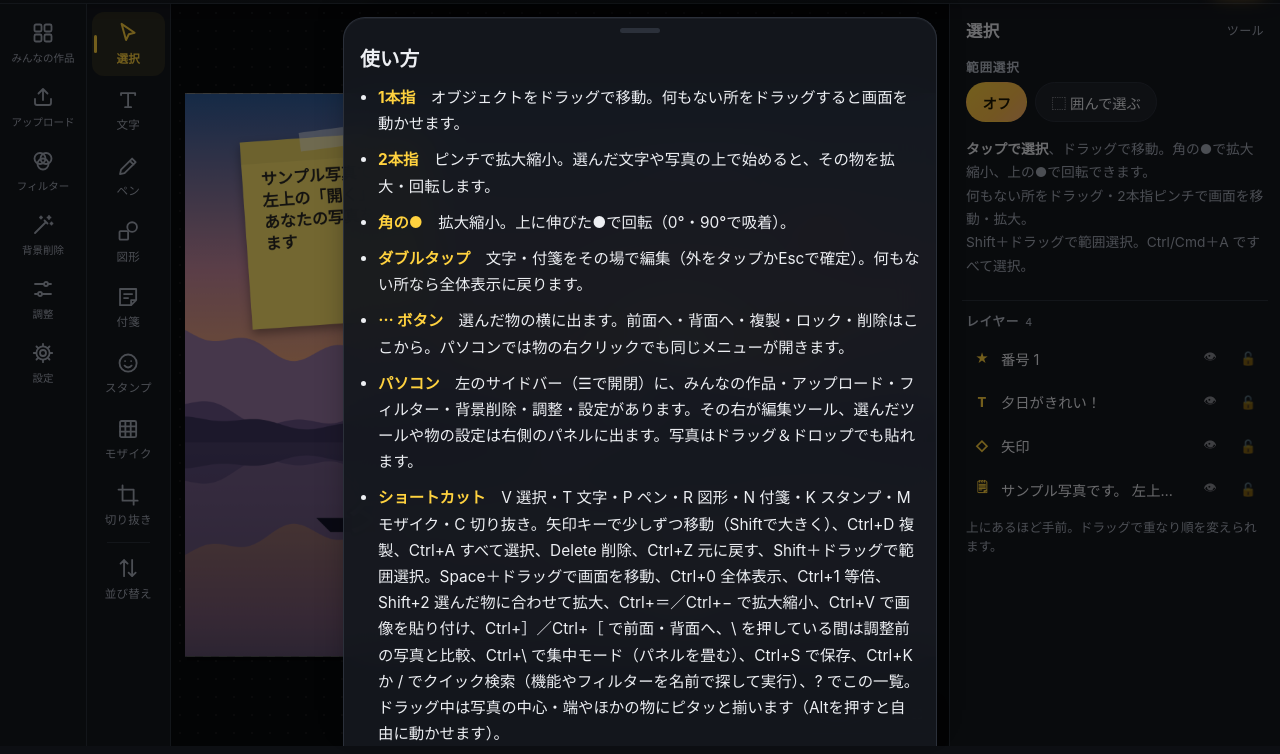
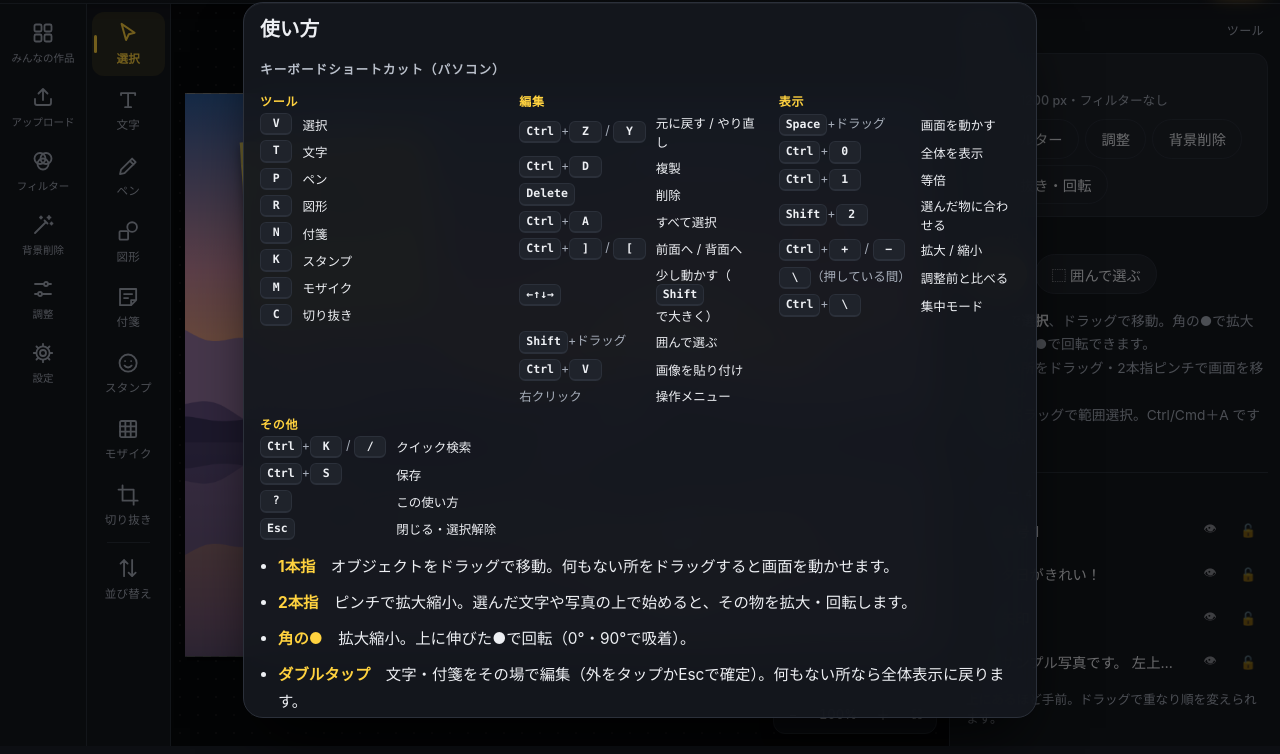
Before and after one commit to Ryvona/lufora, a plain HTML site: page index.html in a window 1280 px wide. Both pictures are taken after a click on the button 164 px from the left and 28 px from the top of the page. Shown: the part 54-808 px from the top of the page. Drawn offline with Linux system fonts and the light colour scheme; a web font is replaced by a local one.

Commit message:
PC: centred sheets, shortcut table, photo card, handle cursors

```diff
--- a/index.html
+++ b/index.html
@@ -419,6 +419,8 @@ html.desk #cv{cursor:default}
 html.desk #cv.ovr{cursor:move}
 html.desk #cv.pan{cursor:grabbing}
 html.desk #cv.grab{cursor:grab}
+html.desk #cv.hscale{cursor:nwse-resize}
+html.desk #cv.hrot{cursor:alias}
 /* クイック検索 (Ctrl+K or /) */
 #sheetCmd{padding-top:12px}
 html.desk #sheetCmd{top:12vh;bottom:auto;border-radius:18px;border-bottom:1px solid var(--line);max-height:70vh;animation:pop .22s var(--spring)}
@@ -431,6 +433,29 @@ html.desk #sheetCmd{top:12vh;bottom:auto;border-radius:18px;border-bottom:1px so
 #cmdList button.cur{background:rgba(255,210,63,.12);color:var(--accent)}
 #cmdList .none{padding:14px 12px;color:var(--muted);font-size:13px}
 .cmdnote{margin:10px 2px 0 !important}
+/* inspector: the photo card shown with nothing selected */
+.pcard{margin:2px 12px 6px;padding:12px;border-radius:14px;background:var(--chrome2);border:1px solid var(--line)}
+.pch{display:flex;flex-direction:column;gap:2px;font-weight:800;font-size:calc(14px*var(--u));margin-bottom:10px}
+.pch small{font-weight:500;font-size:calc(11.5px*var(--u));color:var(--muted)}
+.pcb{display:flex;flex-wrap:wrap;gap:6px}
+/* shortcut table in 使い方 */
+.keys{display:grid;grid-template-columns:repeat(auto-fit,minmax(220px,1fr));gap:4px 18px}
+.keys h4{margin:6px 0 4px;font-size:12px;color:var(--accent);letter-spacing:.06em}
+.keys dl{display:grid;grid-template-columns:auto 1fr;gap:5px 10px;margin:0;align-items:center;font-size:12.5px}
+.keys dt{white-space:nowrap;color:var(--muted)}
+.keys dd{margin:0}
+kbd{display:inline-block;min-width:1.6em;padding:1px 6px;border-radius:6px;border:1px solid var(--line);border-bottom-width:2px;background:var(--chrome2);color:var(--fg);font:600 11.5px/1.5 ui-monospace,Consolas,monospace;text-align:center}
+html:not(.desk) #sheetHelp .keys,html:not(.desk) #sheetHelp .keysh{display:none}
+html.desk #sheetHelp{max-width:760px}
+/* PC: the shortcut table comes first (that is what ? is pressed for) */
+html.desk #sheetHelp:not([hidden]){display:flex;flex-direction:column}
+html.desk #sheetHelp .keysh{order:1;margin-top:4px}
+html.desk #sheetHelp .keys{order:2}
+html.desk #sheetHelp .help{order:3;margin-top:14px}
+html.desk #sheetHelp .actions{order:4}
+/* PC: sheets are centred dialogs, not phone-style bottom sheets (the 書体 picker stays at the bottom so the text stays visible) */
+html.desk .sheet:not(.indrawer):not(.light){top:7vh;bottom:auto;max-height:86vh;border-radius:20px;border-bottom:1px solid var(--line);padding-bottom:20px;animation:pop .26s var(--spring);box-shadow:var(--hi),0 30px 60px -20px rgba(0,0,0,.9)}
+html.desk .sheet:not(.indrawer):not(.light) .grab{display:none}
 /* 集中モード: sidebar + inspector folded */
 html.desk.focus #side,html.desk.focus #insp{display:none}
 #zoomBox [aria-pressed="true"]{color:var(--accent)}
@@ -536,7 +561,7 @@ html.desk .chip:hover,html.desk .tool:hover,html.desk .tbtn:hover{filter:brightn
     <li><b>ダブルタップ</b>　文字・付箋をその場で編集（外をタップかEscで確定）。何もない所なら全体表示に戻ります。</li>
     <li><b>⋯ ボタン</b>　選んだ物の横に出ます。前面へ・背面へ・複製・ロック・削除はここから。パソコンでは物の右クリックでも同じメニューが開きます。</li>
     <li><b>パソコン</b>　左のサイドバー（☰で開閉）に、みんなの作品・アップロード・フィルター・背景削除・調整・設定があります。その右が編集ツール、選んだツールや物の設定は右側のパネルに出ます。写真はドラッグ＆ドロップでも貼れます。</li>
-    <li><b>ショートカット</b>　V 選択・T 文字・P ペン・R 図形・N 付箋・K スタンプ・M モザイク・C 切り抜き。矢印キーで少しずつ移動（Shiftで大きく）、Ctrl+D 複製、Ctrl+A すべて選択、Delete 削除、Ctrl+Z 元に戻す、Shift＋ドラッグで範囲選択。Space＋ドラッグで画面を移動、Ctrl+0 全体表示、Ctrl+1 等倍、Shift+2 選んだ物に合わせて拡大、Ctrl+＝／Ctrl+− で拡大縮小、Ctrl+V で画像を貼り付け、Ctrl+］／Ctrl+［ で前面・背面へ、\ を押している間は調整前の写真と比較、Ctrl+\ で集中モード（パネルを畳む）、Ctrl+S で保存、Ctrl+K か / でクイック検索（機能やフィルターを名前で探して実行）、? でこの一覧。ドラッグ中は写真の中心・端やほかの物にピタッと揃います（Altを押すと自由に動かせます）。</li>
+    <li><b>ピタッと整列</b>　ドラッグ中は写真の中心・端やほかの物に吸着し、ピンクの線が出ます（Altを押しながらだと自由に動かせます）。</li>
     <li><b>番号スタンプ</b>　①②③…と自動で番号が進むので、説明図づくりに便利です。</li>
     <li><b>フィルター</b>　エモ・レトロ・モノクロなど30種類以上。「強さ」で効き具合を調整でき、「調整」と重ねて使えます。</li>
     <li><b>背景削除</b>　AIで自動、または消したい色をタップ。AIは「標準」（内蔵・商用可）、「高精度」（初回のみ約115MBをダウンロード・商用可）、「高精度RMBG」（約44MB・非商用のみ）から選べ、どれも写真は端末の外に送られません。消しすぎた所は「ブラシで戻す」で直せます。貼った写真にも使えます。</li>
@@ -544,6 +569,27 @@ html.desk .chip:hover,html.desk .tool:hover,html.desk .tbtn:hover{filter:brightn
     <li><b>自動保存</b>　編集内容はこの端末に下書き保存され、次に開いたときに続きから始まります。付箋や文字の色・形などは前回の設定のまま次も使えます。</li>
     <li><b>カスタマイズ</b>　ツール列の端の「並び替え」か、ツールボタンの長押しで、ツールの並び順と表示を変えられます。表示サイズや演出はサイドバー（☰）の「設定」から。</li>
   </ul>
+  <h3 class="keysh">キーボードショートカット（パソコン）</h3>
+  <div class="keys">
+    <div><h4>ツール</h4><dl>
+      <dt><kbd>V</kbd></dt><dd>選択</dd><dt><kbd>T</kbd></dt><dd>文字</dd><dt><kbd>P</kbd></dt><dd>ペン</dd><dt><kbd>R</kbd></dt><dd>図形</dd>
+      <dt><kbd>N</kbd></dt><dd>付箋</dd><dt><kbd>K</kbd></dt><dd>スタンプ</dd><dt><kbd>M</kbd></dt><dd>モザイク</dd><dt><kbd>C</kbd></dt><dd>切り抜き</dd>
+    </dl></div>
+    <div><h4>編集</h4><dl>
+      <dt><kbd>Ctrl</kbd>+<kbd>Z</kbd> / <kbd>Y</kbd></dt><dd>元に戻す / やり直し</dd><dt><kbd>Ctrl</kbd>+<kbd>D</kbd></dt><dd>複製</dd>
+      <dt><kbd>Delete</kbd></dt><dd>削除</dd><dt><kbd>Ctrl</kbd>+<kbd>A</kbd></dt><dd>すべて選択</dd>
+      <dt><kbd>Ctrl</kbd>+<kbd>]</kbd> / <kbd>[</kbd></dt><dd>前面へ / 背面へ</dd><dt><kbd>←↑↓→</kbd></dt><dd>少し動かす（<kbd>Shift</kbd>で大きく）</dd>
+      <dt><kbd>Shift</kbd>+ドラッグ</dt><dd>囲んで選ぶ</dd><dt><kbd>Ctrl</kbd>+<kbd>V</kbd></dt><dd>画像を貼り付け</dd><dt>右クリック</dt><dd>操作メニュー</dd>
+    </dl></div>
+    <div><h4>表示</h4><dl>
+      <dt><kbd>Space</kbd>+ドラッグ</dt><dd>画面を動かす</dd><dt><kbd>Ctrl</kbd>+<kbd>0</kbd></dt><dd>全体を表示</dd><dt><kbd>Ctrl</kbd>+<kbd>1</kbd></dt><dd>等倍</dd>
+      <dt><kbd>Shift</kbd>+<kbd>2</kbd></dt><dd>選んだ物に合わせる</dd><dt><kbd>Ctrl</kbd>+<kbd>+</kbd> / <kbd>−</kbd></dt><dd>拡大 / 縮小</dd>
+      <dt><kbd>\</kbd>（押している間）</dt><dd>調整前と比べる</dd><dt><kbd>Ctrl</kbd>+<kbd>\</kbd></dt><dd>集中モード</dd>
+    </dl></div>
+    <div><h4>その他</h4><dl>
+      <dt><kbd>Ctrl</kbd>+<kbd>K</kbd> / <kbd>/</kbd></dt><dd>クイック検索</dd><dt><kbd>Ctrl</kbd>+<kbd>S</kbd></dt><dd>保存</dd><dt><kbd>?</kbd></dt><dd>この使い方</dd><dt><kbd>Esc</kbd></dt><dd>閉じる・選択解除</dd>
+    </dl></div>
+  </div>
   <div class="actions" style="padding:8px 0 0"><button class="btn primary" data-ex="close">閉じる</button></div>
 </div>
 
@@ -1685,7 +1731,9 @@ cv.addEventListener('pointermove', e => {
   if (!deskOn || e.pointerType !== 'mouse' || pointers.size) return;
   const p = pt(e), d = screenToDoc(p.x, p.y), o = tool === 'select' ? selObj() : null;
   const ms = tool === 'select' ? multiObjs() : [], b = ms.length ? multiBox(ms) : null, hov = tool === 'select' ? pick(d.x, d.y) : null;
-  cv.classList.toggle('ovr', tool === 'select' && !!((o && !o.locked && hitHandle(o, p)) || hov || (b && d.x >= b.x0 && d.x <= b.x1 && d.y >= b.y0 && d.y <= b.y1)));
+  const hh = tool === 'select' && o && !o.locked ? hitHandle(o, p) : null;   // resize / rotate handles get their own cursors
+  cv.classList.toggle('hscale', hh === 'scale'); cv.classList.toggle('hrot', hh === 'rot');
+  cv.classList.toggle('ovr', tool === 'select' && !hh && !!(hov || (b && d.x >= b.x0 && d.x <= b.x1 && d.y >= b.y0 && d.y <= b.y1)));
   const hid = hov && hov.id !== selId && !multi.includes(hov.id) ? hov.id : null;   // hover outline (Figma style)
   if (hid !== hoverId) { hoverId = hid; requestDraw(); }
 });
@@ -2873,6 +2921,13 @@ panel.addEventListener('drop', e => {
   const [o] = a.splice(from, 1); a.splice(to, 0, o);   // takes the target's place in the stack
   invalidate(); commit(); refreshPanel();
 });
+/* PC inspector with nothing selected: the photo itself (size + shortcuts to the photo-wide tools) */
+function photoCard() {
+  const fl = doc.adjust.preset && doc.adjust.preset !== 'none' ? `フィルター: ${FILTERS[doc.adjust.preset] ? FILTERS[doc.adjust.preset][0] : ''}` : 'フィルターなし';
+  return `<div class="pcard"><div class="pch">写真<small>${doc.w} × ${doc.h} px・${esc(fl)}</small></div><div class="pcb">`
+    + [['filter', 'フィルター'], ['adjust', '調整'], ['cutout', '背景削除'], ['crop', '切り抜き・回転']].map(([t, l]) => `<button class="chip" data-gotool="${t}">${l}</button>`).join('') + '</div></div>';
+}
+panel.addEventListener('click', e => { const b = e.target.closest('[data-gotool]'); if (b) setTool(b.dataset.gotool); });
 function multiPanel(ms) {
   return `<div class="objhead"><span class="badge">${ms.length}個を選択中</span></div>`
     + row('操作', cmdBtn('mFront', '前面へ') + cmdBtn('mBack', '背面へ') + cmdBtn('mDup', '⧉ 複製') + cmdBtn('mDel', '🗑 削除') + cmdBtn('mClear', '選択を解除'), true)
@@ -2904,7 +2959,7 @@ function refreshPanel() {
       const o = selObj(), ms = multiObjs();
       if (o) h = objPanel(o);
       else if (ms.length) h = multiPanel(ms);
-      else h = row('範囲選択', chips('s', 'marq', [[false, 'オフ'], [true, '⬚ 囲んで選ぶ']], S.marq))
+      else h = (deskOn ? photoCard() : '') + row('範囲選択', chips('s', 'marq', [[false, 'オフ'], [true, '⬚ 囲んで選ぶ']], S.marq))
         + hint(S.marq ? '何もない所を<b>ドラッグして四角で囲む</b>と、まとめて選択できます。画面の移動は2本指で。'
           : '<b>タップで選択</b>、ドラッグで移動。角の●で拡大縮小、上の●で回転できます。<br>何もない所をドラッグ・2本指ピンチで画面を移動・拡大。' + (deskOn ? '<br>Shift＋ドラッグで範囲選択。Ctrl/Cmd＋A ですべて選択。' : ''));
       if (deskOn) h += layersPanel();
--- a/sw.js
+++ b/sw.js
@@ -7,8 +7,8 @@
  * - A new version waits until the page posts {type:'skipWaiting'} (after its "update available" toast).
  */
 'use strict';
-const CACHE = 'petaphoto-v13';
-const RT_CACHE = 'petaphoto-rt-v13';
+const CACHE = 'petaphoto-v14';
+const RT_CACHE = 'petaphoto-rt-v14';
 const PRECACHE = ['./', 'index.html', 'u2netp.js', 'manifest.webmanifest',
   'icons/icon-192.png', 'icons/icon-512.png', 'icons/icon-maskable-512.png', 'icons/apple-touch-icon.png'];
 const RT_HOSTS = ['fonts.googleapis.com', 'fonts.gstatic.com', 'cdn.jsdelivr.net'];
```
